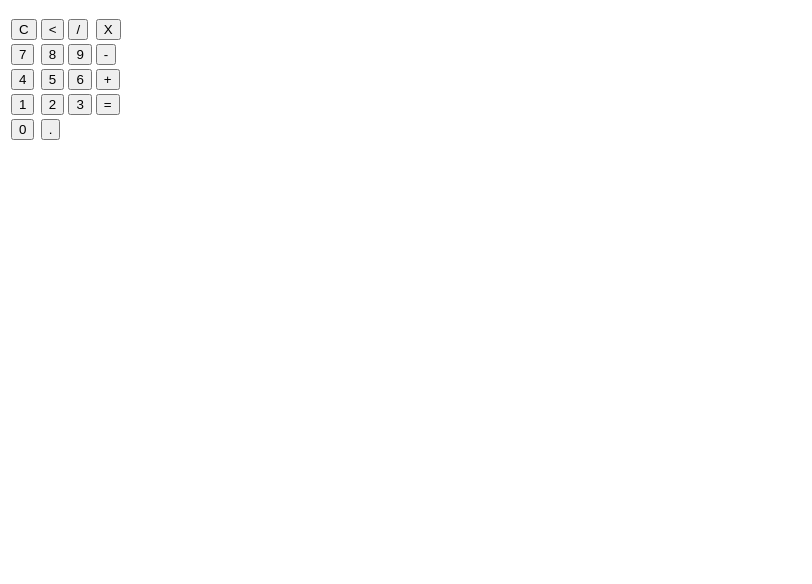
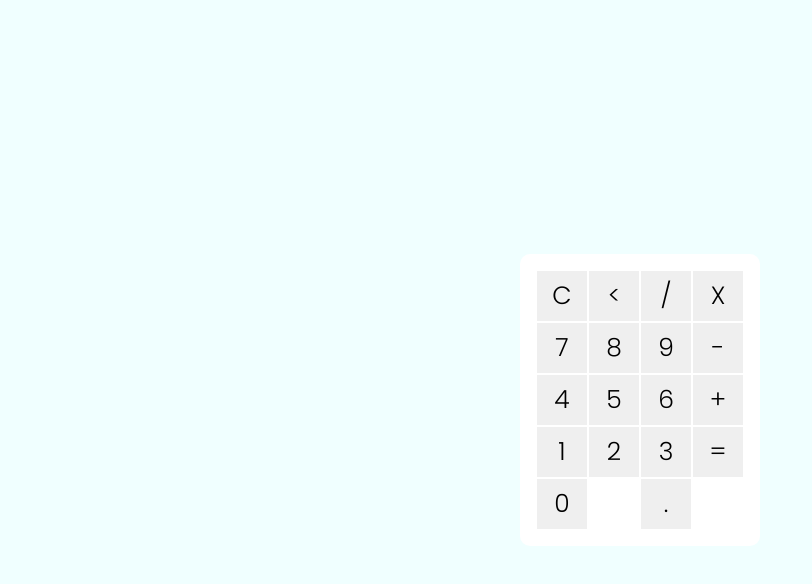
Before and after one commit to Samue1-Martins/Calculadora, a plain HTML site: page index.html in a window 1280 px wide. Shown: the whole page, without its empty margins (0-812 px from the left). Drawn offline with Linux system fonts and the light colour scheme.

Commit message:
Atualizações

```diff
--- a/index.html
+++ b/index.html
@@ -13,36 +13,34 @@
         <div class="calculadoraConteudo">
             <div class="display">
                 <p id="resultado"></p>
-            </div>
-            <div>
                 <table>
                     <tr>
-                        <td><button>C</button></td>
-                        <td><button><</button></td>
-                        <td><button>/</button></td>
-                        <td><button>X</button></td>
+                        <td><button class="botao">C</button></td>
+                        <td><button class="botao"><</button></td>
+                        <td><button class="botao">/</button></td>
+                        <td><button class="botao">X</button></td>
                     </tr>
                     <tr>
-                        <td><button>7</button></td>
-                        <td><button>8</button></td>
-                        <td><button>9</button></td>
-                        <td><button>-</button></td>
+                        <td><button class="botao">7</button></td>
+                        <td><button class="botao">8</button></td>
+                        <td><button class="botao">9</button></td>
+                        <td><button class="botao">-</button></td>
                     </tr>
                     <tr>
-                        <td><button>4</button></td>
-                        <td><button>5</button></td>
-                        <td><button>6</button></td>
-                        <td><button>+</button></td>
+                        <td><button class="botao">4</button></td>
+                        <td><button class="botao">5</button></td>
+                        <td><button class="botao">6</button></td>
+                        <td><button class="botao">+</button></td>
                     </tr>
                     <tr>
-                        <td><button>1</button></td>
-                        <td><button>2</button></td>
-                        <td><button>3</button></td>
-                        <td><button>=</button></td>
+                        <td><button class="botao">1</button></td>
+                        <td><button class="botao">2</button></td>
+                        <td><button class="botao">3</button></td>
+                        <td><button class="botao">=</button></td>
                     </tr>
                     <tr>
-                        <td><button>0</button></td>
-                        <td><button>.</button></td>
+                        <td colspan="2"><button class="botao">0</button></td>
+                        <td rowspan="2"><button class="botao">.</button></td>
                     </tr>
                 </table>
             </div>
--- a/style.css
+++ b/style.css
@@ -0,0 +1,42 @@
+@import url('https://fonts.googleapis.com/css2?family= Poppins :wght@300 & display=swap');
+
+*{
+    margin: 0;
+    padding: 0;
+    box-sizing: border-box;
+    text-decoration: none;
+}
+
+body{
+    min-height: 100vh;
+    background-color: azure;
+}
+
+.calculadoraConteudo{
+    position: absolute;
+    background-color: white;
+    top: 50%;
+    left: 50%;
+    transform: translate(-50%,-50%);
+    border-radius: 10px;
+    padding: 15px;
+
+}
+.display{
+
+}
+
+.botao{
+    font-family: 'Poppins', sans-serif;
+    font-size: 25px;
+    font-weight: 300;
+    width: 50px;
+    height: 50px;
+    cursor: pointer;
+    border: none;
+}
+
+.botao:hover{
+    background-color: white;
+    transition: 0.5s;
+}
```
